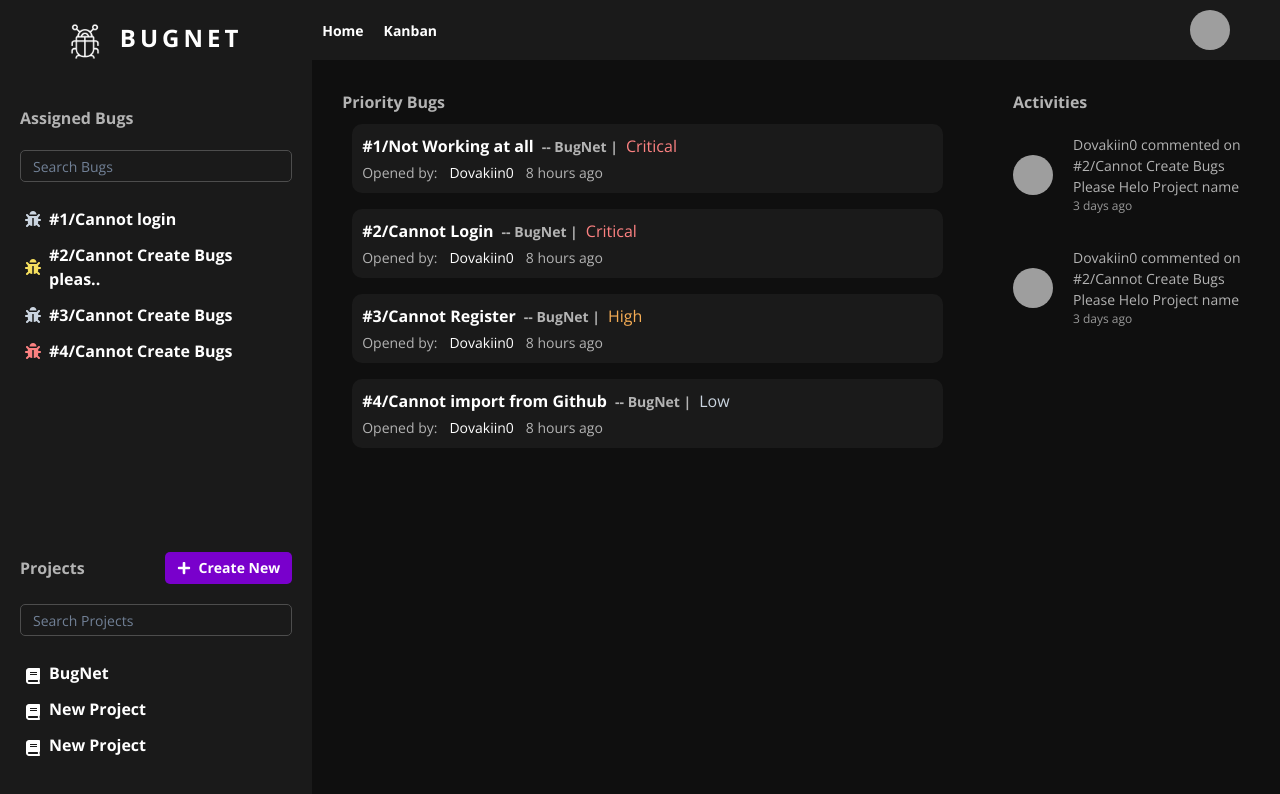
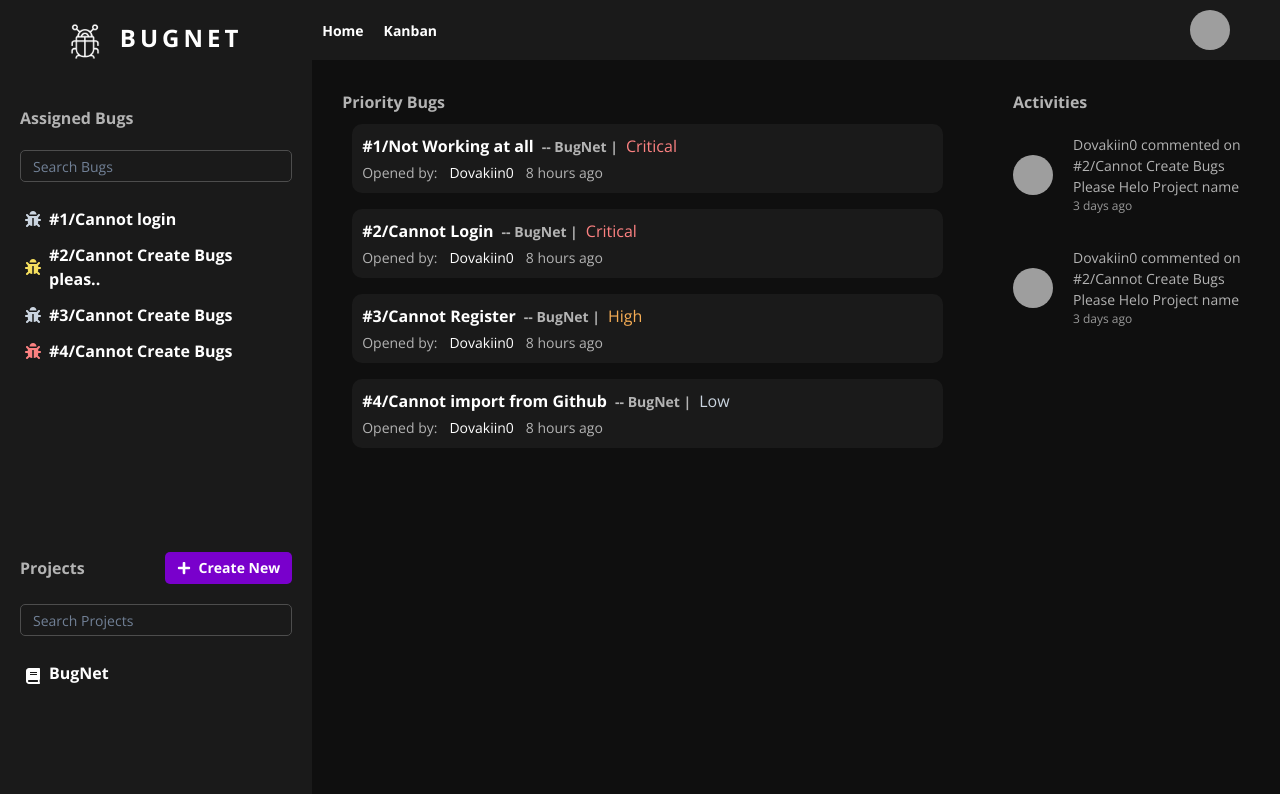
Before and after one commit to Dovakiin0/BugNet, a React (Vite) app in the folder client/: page / in a window 1280 px wide. Shown: the top 794 px of the page. Built offline with nearby package versions, Linux system fonts and the light colour scheme; data requests are answered from the project's data file; grey boxes are pictures that could not be loaded.

Commit message:
react query progress

```diff
--- a/client/mock/db.json
+++ b/client/mock/db.json
@@ -36,7 +36,7 @@
   "projects": [
     {
       "id": "1",
-      "name": "BugNet",
+      "title": "BugNet",
       "description": "BugNet is a bug tracking system",
       "createdAt": "2019-10-10T12:00:00.000Z",
       "updatedAt": "2019-10-10T12:00:00.000Z"
--- a/client/src/app/Home/partials/HighPriorityBugs.tsx
+++ b/client/src/app/Home/partials/HighPriorityBugs.tsx
@@ -1,8 +1,8 @@
 import { Box, Stack, Text } from "@chakra-ui/react";
 import Bugs from "../../../components/Bugs";
-import Skeleton from "../../../components/Skeleton";
 import { BugsProps } from "../../../types/Bugs";
 import { useBugs } from "../hooks/useBugs";
+import Skeleton from "../../../components/Skeleton";
 
 type Props = {};
 
@@ -15,12 +15,15 @@ function HighPriorityBugs({}: Props) {
         <Text fontWeight={"bold"} color="primary.200">
           Priority Bugs
         </Text>
-        <Skeleton isLoading={isLoading}>
-          <Stack direction={"column"} spacing="4" padding="10px">
-            {!isLoading &&
-              data.map((bug: BugsProps) => <Bugs key={bug.id} {...bug} />)}
-          </Stack>
-        </Skeleton>
+        <Stack direction={"column"} spacing="4" padding="10px">
+          {isLoading ? (
+            <>
+              <Skeleton height="60px" />
+            </>
+          ) : (
+            data.map((bug: BugsProps) => <Bugs key={bug.id} {...bug} />)
+          )}
+        </Stack>
       </Box>
     </>
   );
--- /dev/null
+++ b/client/src/app/Project/hooks/useProject.ts
@@ -0,0 +1,16 @@
+import axios from "axios";
+import { useQuery } from "react-query";
+
+async function fetchProject() {
+  const { data } = await axios.get("http://localhost:3030/projects");
+  return data;
+}
+
+async function mutateProject() {
+  const { data } = await axios.post("http://localhost:3030/projects");
+  return data;
+}
+
+export const useProject = () => {
+  return useQuery(["project"], () => fetchProject());
+};
--- a/client/src/components/Skeleton.tsx
+++ b/client/src/components/Skeleton.tsx
@@ -1,23 +1,26 @@
-import React from "react";
 import { Skeleton as Ske } from "@chakra-ui/react";
 
 type Props = {
-  isLoading: boolean;
-  children: React.ReactNode;
+  height: string;
+  count?: number;
 };
 
-function Skeleton({ isLoading, children }: Props) {
-  return (
-    <Ske
-      isLoaded={!isLoading}
-      height="full"
-      rounded="10"
-      startColor="primary.700"
-      endColor="primary.900"
-    >
-      {children}
-    </Ske>
+function Skeleton({ height, count = 5 }: Props) {
+  let skeletons: any = [];
+
+  Array.from(Array(count).keys()).map((i) =>
+    skeletons.push(
+      <Ske
+        key={i}
+        height={height}
+        startColor="primary.900"
+        endColor="primary.700"
+        rounded="10"
+      />
+    )
   );
+
+  return <>{skeletons}</>;
 }
 
 export default Skeleton;
--- a/client/src/partials/Layouts/Navbar/Components/ProjectList.tsx
+++ b/client/src/partials/Layouts/Navbar/Components/ProjectList.tsx
@@ -1,15 +1,20 @@
 import { List, ListItem, ListIcon } from "@chakra-ui/react";
 import { FaBook } from "react-icons/fa";
 import { NavLink } from "react-router-dom";
+import { useProject } from "../../../../app/Project/hooks/useProject";
+import Skeleton from "../../../../components/Skeleton";
 
-type Props = {
-  projects: any[];
-};
+type Props = {};
 
-function ProjectList({ projects }: Props) {
+function ProjectList({}: Props) {
+  const { isLoading, data } = useProject();
+
   return (
     <List spacing={3}>
-      {projects.map((project) => (
+      {isLoading ? (
+        <Skeleton height="20px" />
+      ) : (
+        data.map((project: any) => (
           <ListItem
             key={project.id}
             fontWeight={"bold"}
@@ -20,7 +25,8 @@ function ProjectList({ projects }: Props) {
               {project.title}
             </NavLink>
           </ListItem>
-      ))}
+        ))
+      )}
     </List>
   );
 }
--- a/client/src/partials/Layouts/Navbar/Components/SideNav.tsx
+++ b/client/src/partials/Layouts/Navbar/Components/SideNav.tsx
@@ -132,7 +132,7 @@ function SideNav({}: Props) {
             padding="5px"
             maxHeight={"300px"}
           >
-            <ProjectList projects={projects} />
+            <ProjectList />
           </Box>
         </Flex>
       </Flex>
```
Lines whose indentation alone changed are shown as unchanged.
